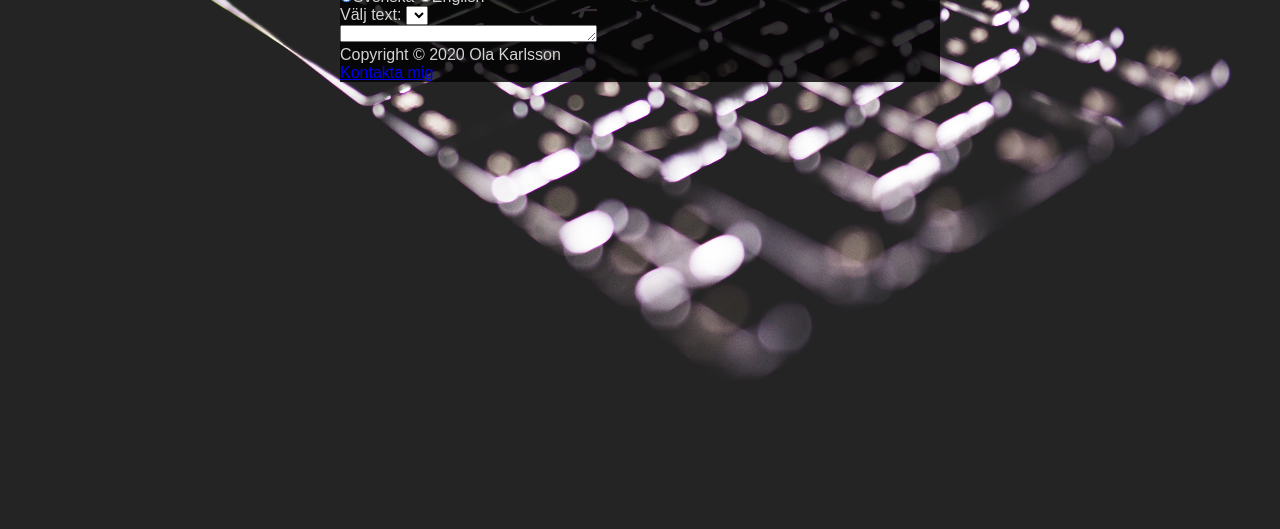
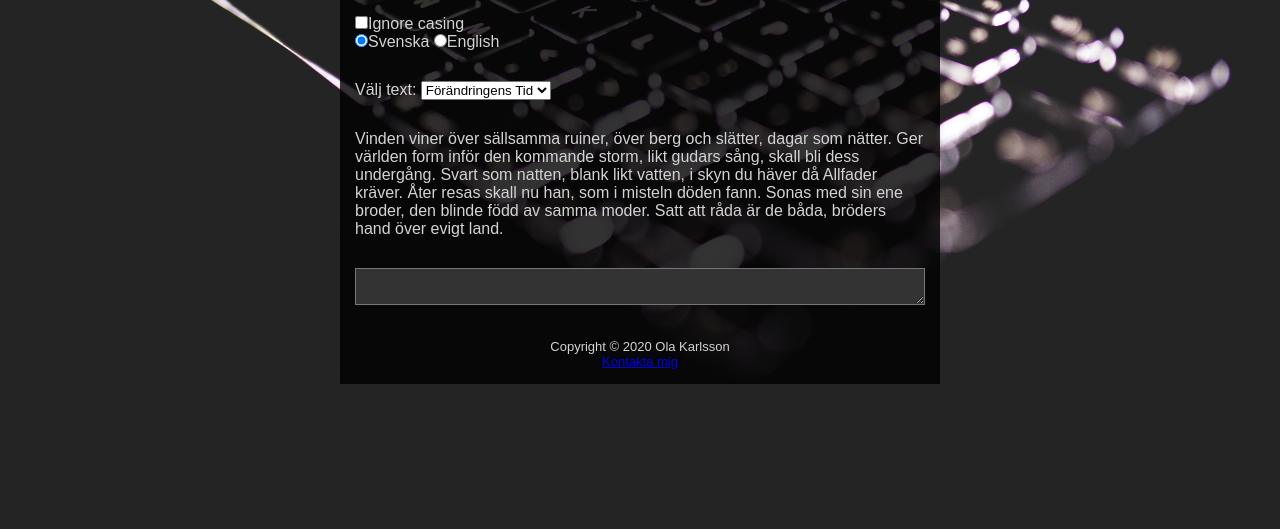
Before and after one commit to paokarlsson/Speed-typing, a plain HTML site: page index.html in a window 1280 px wide. Shown: the part 271-800 px from the top of the page. Drawn offline with Linux system fonts and the light colour scheme.

Commit message:
add some style

```diff
--- a/css/style.css
+++ b/css/style.css
@@ -15,6 +15,23 @@ body {
     background-repeat: no-repeat;
 }
 
+footer {
+    text-align: center;
+    font-size: small;
+}
+
 .grey-bg {
     background-color: rgba(0, 0, 0, 0.8);
 }
+
+.padding {
+    padding: 15px;
+}
+
+.textarea {
+    background-color: #333;
+    color: lightgrey;
+    text-align: center;
+    padding: 10px;
+    width: 100%;
+}
--- a/index.html
+++ b/index.html
@@ -18,29 +18,29 @@ olka0600@student.miun.se
 </head>
 
 <body>
-    <header class="grey-bg">
+    <header class="grey-bg padding">
         <img src="./img/typing-desktop.jpg" alt="">
         <h1>TouchTyping</h1>
     </header>
     <main class="grey-bg">
-        <section id="properties">
-            <p><input type="checkbox">Ignore casing</p>
-            <p><input name="language" type="radio" value="swedish" checked>Svenska
-                <input name="language" type="radio" value="english">English</p>
+        <section id="properties" class="padding">
+            <p><input id="ignoreCasing" type="checkbox">Ignore casing</p>
+            <p><input name="language" id="language-swe" type="radio" value="swedish" checked>Svenska
+                <input name="language" id="language-eng" type="radio" value="english">English</p>
         </section>
-        <section id="text-choice">
+        <section id="text-choice" class="padding">
             <label for="texts">Välj text:</label>
             <select name="texts" id="texts">
               </select>
         </section>
-        <section id="read"></section>
-        <section id="type">
-            <textarea rows="1" cols="30"></textarea>
+        <section id="read" class="padding"></section>
+        <section id="type" class="padding">
+            <textarea class="textarea" rows="1" cols="30"></textarea>
         </section>
-        <section id="game-control"></section>
+        <section id="gameControl"></section>
         <section id="stats"></section>
     </main>
-    <footer class="grey-bg">
+    <footer class="grey-bg padding">
         <p>Copyright &copy 2020 Ola Karlsson</p>
         <p><a href="mailto:olka0600@student.miun.se">Kontakta mig</a></p>
     </footer>
--- a/js/main.js
+++ b/js/main.js
@@ -1,25 +1,12 @@
-window.addEventListener("load", start, false);
+let xmlDoc;
 
-function start() {
-    loadXML("Texts.xml");
-    let titles = xmlDoc.getElementsByTagName("object")[0].children;
+// object containing all texts.
+let texts = new Array();
+let currentText = 0;
+let lang = "swedish";
+let ignoreCasing = false;
 
-    console.log(titles.length);
-    for (let i = 0; i < titles.length; i += 4) {
-        if (titles[i].tagName == );
-
-    }
-    // console.log(titles.length);
-    // for (let i = 0; i < titles.length; i++) {
-    //     let title = titles[i].childNodes[0].nodeValue;
-
-    // }
-}
-
-let xmlDoc;
-let texts;
-
-class Texts {
+class Text {
     constructor(title, author, language, text) {
         this.title = title;
         this.author = author;
@@ -28,9 +15,74 @@ class Texts {
     }
 }
 
-function loadXML(url) {
+function loadXMLToArray(url) {
     let xml = new XMLHttpRequest();
     xml.open("get", url, false);
     xml.send(null);
     xmlDoc = xml.responseXML;
+    let elements = xmlDoc.getElementsByTagName("object")[0].children;
+    for (let i = 0, j = 0; i < elements.length; i += 4, j++) {
+        texts[j] = new Text(elements[i].innerHTML, elements[i + 1].innerHTML, elements[i + 2].innerHTML, elements[i + 3].innerHTML);
+    }
 }
+
+function setCurrentText() {
+    let textsElement = document.getElementById("texts");
+    currentText = textsElement.value;
+    let readArea = document.getElementById("read");
+    readArea.innerHTML = texts[currentText].text;
+
+}
+
+
+function populateChooseTexts() {
+    let textsElement = document.getElementById("texts");
+    textsElement.innerHTML = "";
+    for (let i = 0; i < texts.length; i++) {
+        if (texts[i].language == lang) {
+            let option = document.createElement("option");
+            option.text = texts[i].title;
+            option.value = i;
+            textsElement.appendChild(option);
+        }
+    }
+    textsElement.addEventListener("change", setCurrentText, false);
+}
+
+function languageChangeEvent() {
+    let language = document.getElementsByName("language");
+    for (let i = 0; i < language.length; i++) {
+        if (language[i].checked) {
+            lang = language[i].value;
+        }
+    }
+    populateChooseTexts();
+}
+
+function languageChange() {
+    let language = document.getElementsByName("language");
+    for (let i = 0; i < language.length; i++) {
+        language[i].addEventListener("change", languageChangeEvent, false);
+    }
+
+}
+
+function ignoreCasingChange() {
+    if (document.getElementById("ignoreCasing").checked) {
+        ignoreCasing = true;
+    } else {
+        ignoreCasing = false;
+    }
+}
+
+function start() {
+    loadXMLToArray("Texts.xml");
+    languageChange();
+    populateChooseTexts();
+    setCurrentText();
+    document.getElementById("ignoreCasing").addEventListener("change", ignoreCasingChange, false);
+
+
+}
+
+window.addEventListener("load", start, false);
```
